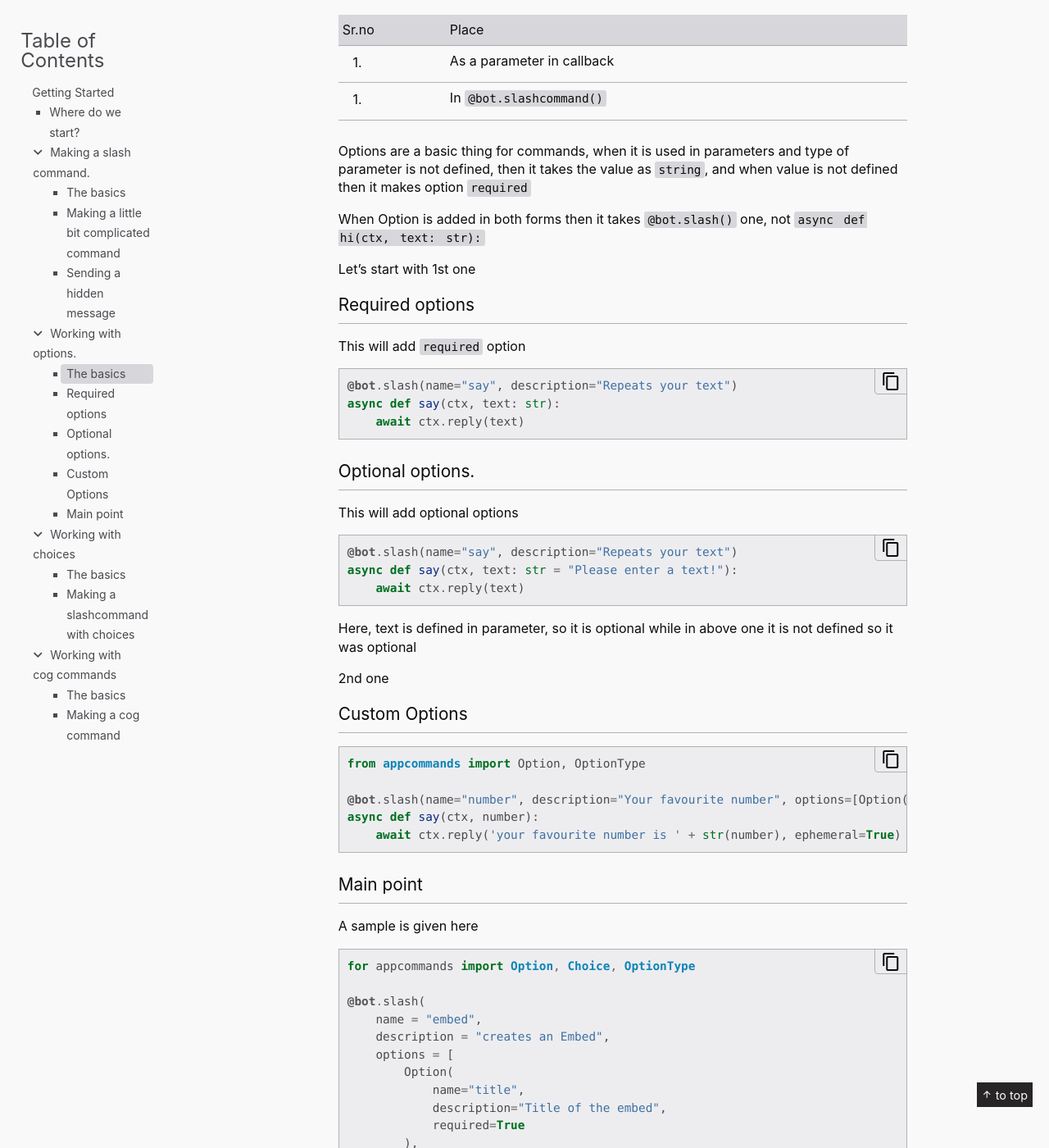
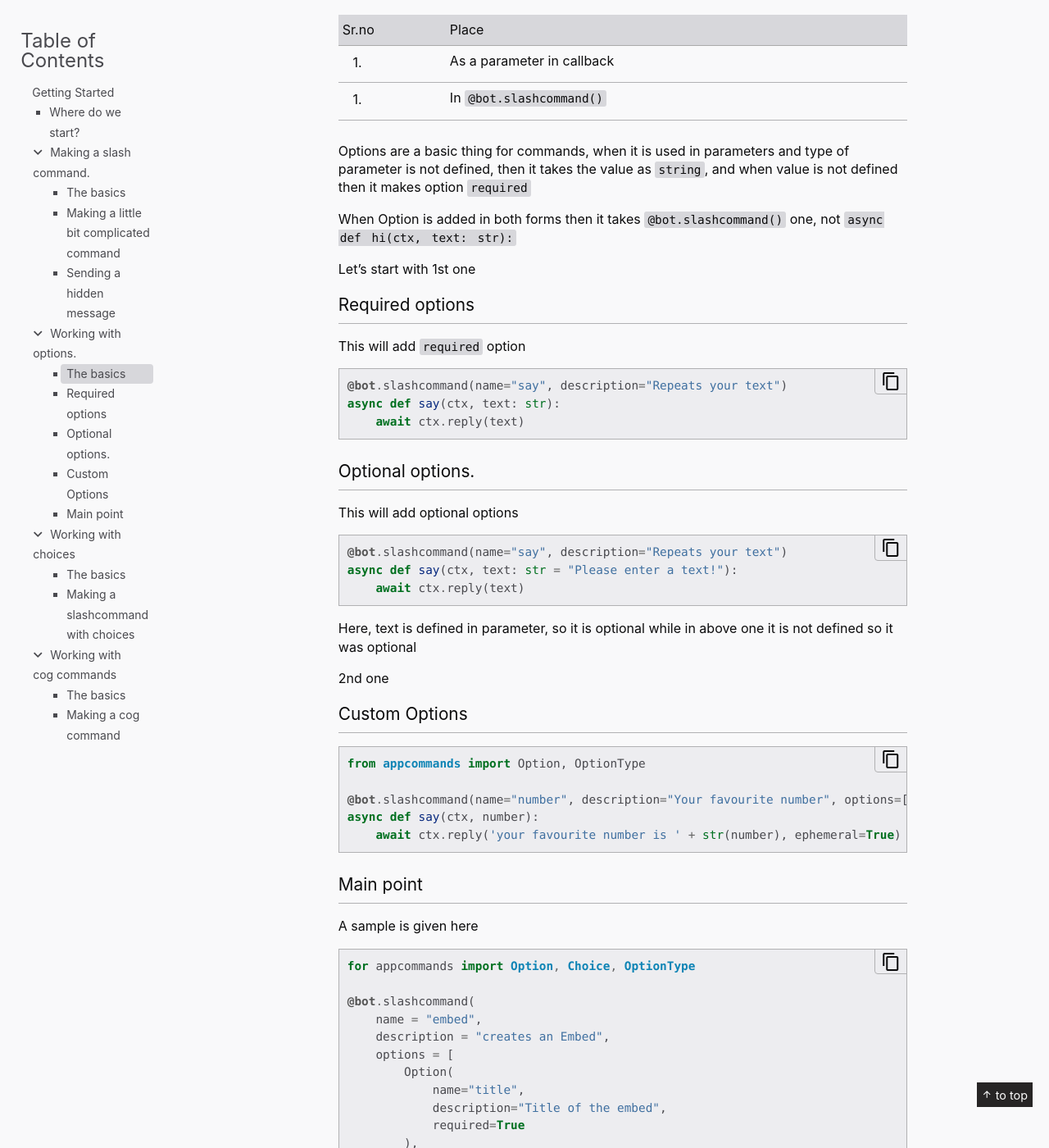
Before and after one commit to Rishiraj0100/dpy-appcommands, a Sphinx documentation site: the page built from docs/gettingstarted.rst, in a window 1280 px wide and 1400 px high, scrolled down 1074 px. Shown: the whole window at 82% size. Built offline with Sphinx 7.4.7, drawn with Linux system fonts in a browser that asks for light colours; the version number is read from the project's files by our own code; some of the changed text lies outside the part shown.

Commit message:
Update gettingstarted.rst

```diff
--- a/docs/gettingstarted.rst
+++ b/docs/gettingstarted.rst
@@ -62,7 +62,7 @@ when it is used in parameters and type of parameter is not defined,
 then it takes the value as ``string``,
 and when value is not defined then it makes option ``required``
 
-When Option is added in both forms then it takes ``@bot.slash()`` one,
+When Option is added in both forms then it takes ``@bot.slashcommand()`` one,
 not ``async def hi(ctx, text: str):``
 
 
@@ -75,7 +75,7 @@ This will add ``required`` option
 
 .. code-block:: python3
 
-    @bot.slash(name="say", description="Repeats your text")
+    @bot.slashcommand(name="say", description="Repeats your text")
     async def say(ctx, text: str):
         await ctx.reply(text)
 
@@ -87,7 +87,7 @@ This will add optional options
 
 .. code-block:: python3
 
-    @bot.slash(name="say", description="Repeats your text")
+    @bot.slashcommand(name="say", description="Repeats your text")
     async def say(ctx, text: str = "Please enter a text!"):
         await ctx.reply(text)
 
@@ -103,7 +103,7 @@ Custom Options
 
     from appcommands import Option, OptionType
 
-    @bot.slash(name="number", description="Your favourite number", options=[Option(name="number", description="your favourite number", type=OptionType.NUMBER, required=True)])
+    @bot.slashcommand(name="number", description="Your favourite number", options=[Option(name="number", description="your favourite number", type=OptionType.NUMBER, required=True)])
     async def say(ctx, number):
         await ctx.reply('your favourite number is ' + str(number), ephemeral=True)
 
@@ -117,7 +117,7 @@ A sample is given here
 
     for appcommands import Option, Choice, OptionType
 
-    @bot.slash(
+    @bot.slashcommand(
         name = "embed",
         description = "creates an Embed",
         options = [
```
Also changed, not shown: other parts of docs/gettingstarted.rst (+6 -2 lines).
